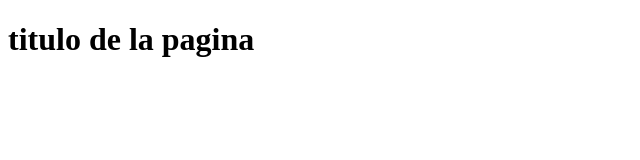
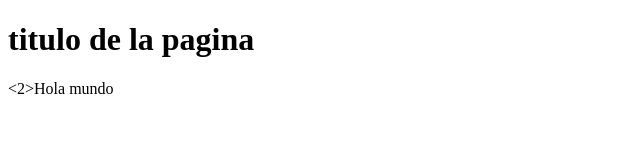
Before and after one commit to soujiro27/carnaval, a plain HTML site: page index.html in a window 1280 px wide. Shown: the whole page, without its empty margins (0-640 px from the left). Drawn offline with Linux system fonts and the light colour scheme.

Commit message:
Update index.html

```diff
--- a/index.html
+++ b/index.html
@@ -5,5 +5,6 @@
 </head>
 <body>
 <h1>titulo de la pagina</h1>
+<2>Hola mundo</2>
 </body>
 </html>
```
